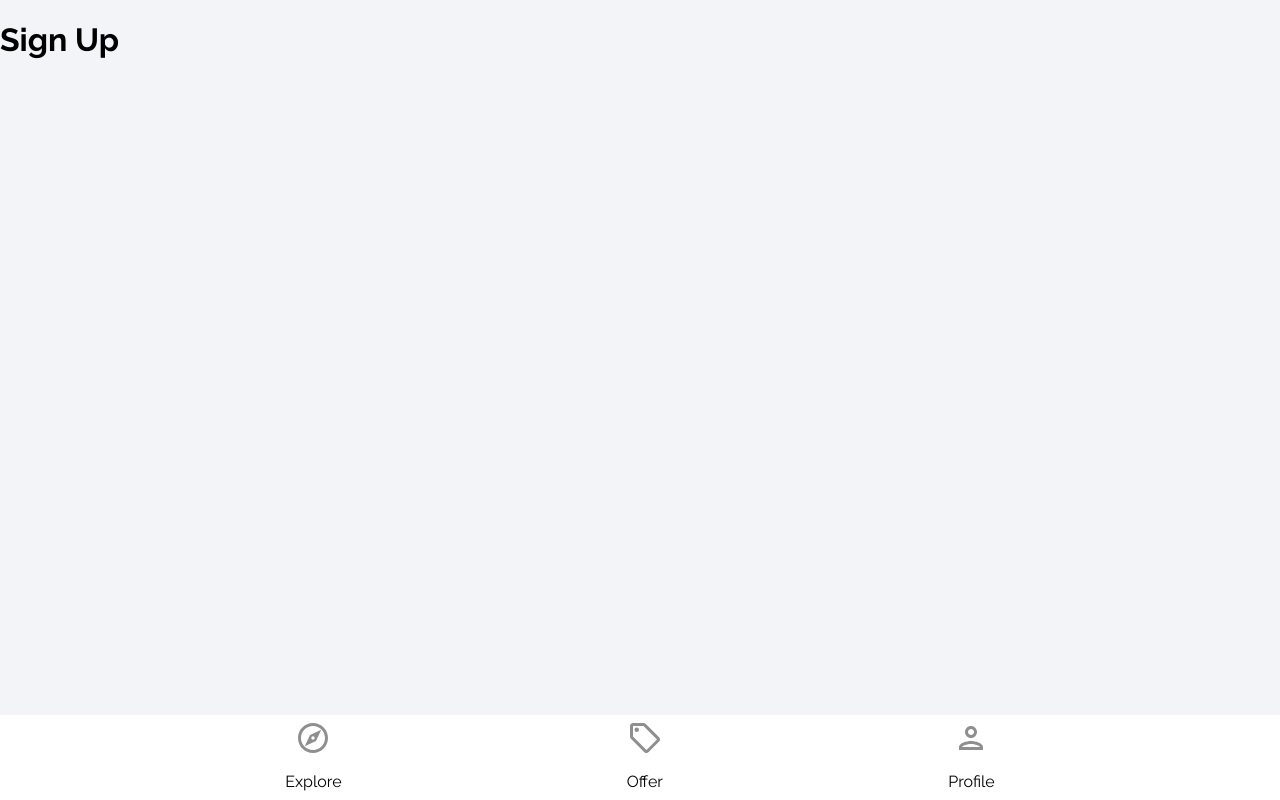
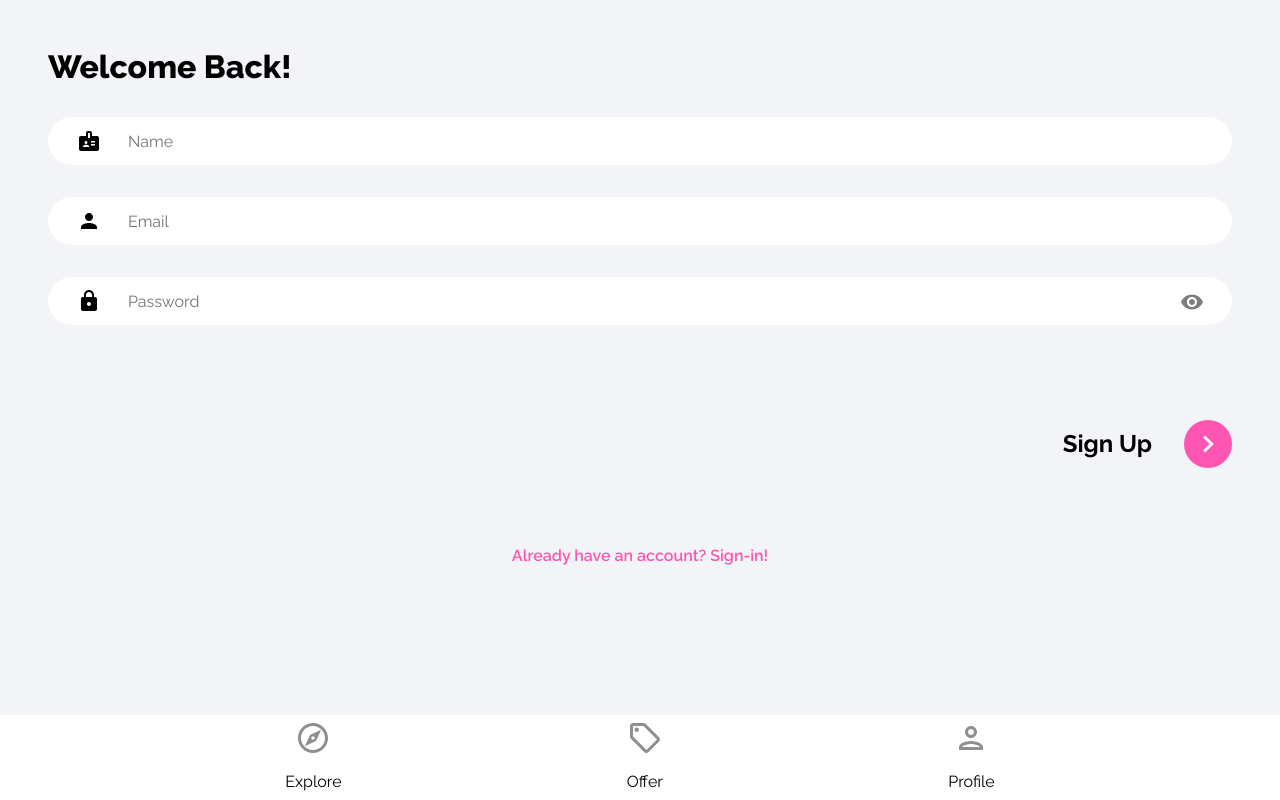
Before and after one commit to mocha-maker/e-realtor-app, a React (Create React App) app: page /sign-up in a window 1280 px wide. Built offline with nearby package versions, Linux system fonts and the light colour scheme.

Commit message:
Create sign-in and sign-up pages
Improvements - visibility icon and button styles

```diff
--- a/src/components/Navbar.jsx
+++ b/src/components/Navbar.jsx
@@ -32,8 +32,8 @@
             <p>Offer</p>
           </li>
           <li className="navbarListItem"
-            onClick={() => navigate('profile')}>
-            <ProfileIcon fill={pathMatchRoute('/profile')} width='36px' height='36px'/>
+            onClick={() => navigate('sign-in')}>
+            <ProfileIcon fill={pathMatchRoute('/sign-in')} width='36px' height='36px'/>
             <p>Profile</p>
           </li>
         </ul>
--- a/src/index.css
+++ b/src/index.css
@@ -1,7 +1,7 @@
 @import url('https://fonts.googleapis.com/css2?family=Raleway:wght@200;300;400;500;600;700;800;900&display=swap');
 :root {
   --main-font-family: Raleway, sans-serif;
-  --primary-color: #ffcc55;
+  --primary-color: #ff55b2;
 }
 
 * {
@@ -223,11 +223,15 @@
   text-align: right;
 }
 
+a:hover {
+  filter: brightness(90%);
+}
+
 .signInBar,
 .signUpBar {
   margin-top: 3rem;
   display: flex;
-  justify-content: space-between;
+  justify-content: flex-end;
   align-items: center;
   position: inherit;
 }
@@ -241,7 +245,7 @@
 @media (min-width: 1024px) {
   .signInBar,
   .signUpBar {
-    justify-content: start;
+    justify-content: flex-end;
   }
 }
 
@@ -260,12 +264,13 @@
   height: 3rem;
   background-color: var(--primary-color);
   border-radius: 50%;
+  margin-left: 2rem;
+  transition: all 0.5 ease;
 }
-@media (min-width: 1024px) {
-  .signInButton,
-  .signUpButton {
-    margin-left: 3rem;
-  }
+
+.signInButton:hover,
+.signUpButton:hover {
+  filter: brightness(110%);
 }
 
 .socialLogin {
--- a/src/pages/SignIn.jsx
+++ b/src/pages/SignIn.jsx
@@ -1,8 +1,87 @@
+import { useState } from 'react'
+import { Link, useNavigate } from 'react-router-dom'
+import { ReactComponent as ArrowRightIcon } from '../assets/svg/keyboardArrowRightIcon.svg'
+import visibilityIcon from '../assets/svg/visibilityIcon.svg'
+
 function SignIn() {
+
+   const navigate = useNavigate()
+
+ // Toggle password visibilty
+  const [showPassword, setShowPassword] = useState(false)
+  // Sign-in form data
+  const [formData, setFormData] = useState({
+    email: '',
+    password: '',
+  })
+  // destructure formData
+  const {email, password} = formData
+
+  // On text input
+  const onChange = (e) => {
+
+    setFormData((prevState) => ({
+      ...prevState,
+      [e.target.id]: e.target.value,
+    }))
+
+  }
+
+
+
   return (
-    <div>
-      <h1>Sign In</h1>
-    </div>
+    <>
+      <div className="pageContainer">
+        <header>
+          <p className="pageHeader">Welcome Back!</p>
+        </header>
+        <main>
+          <form>
+          <input
+            type="email"
+            className="emailInput"
+            placeholder="Email"
+            id='email'
+            value={email}
+            onChange={onChange}/>
+            <div className="passwordInputDiv">
+              <input
+                type={showPassword ? 'text' : 'password'}
+                className="passwordInput"
+                placeholder="Password"
+                id='password'
+                value={password}
+                onChange={onChange}/>
+                <img src={visibilityIcon}
+                  alt="show password"
+                  className='showPassword'
+                  style={showPassword ? { opacity: '1'} : {opacity: '0.5'}}
+                  onClick={(e) => {
+                    setShowPassword((prevState) => !prevState)
+                  }} />
+            </div>
+            <Link to='/forgot-password' className='forgotPasswordLink'>
+              Forgot Password
+            </Link>
+
+            <div className="signInBar">
+              <p className="signInText">
+                Sign In
+              </p>
+              <button className='signInButton'>
+                <ArrowRightIcon fill='#fff' width='34px' height='34px'/>
+              </button>
+            </div>
+            </form>
+
+            {/* Google OAuth */}
+
+            <Link to='/sign-up' className='registerLink'>
+              First time? Sign up for a free account!
+            </Link>
+        </main>
+      </div>
+    </>
   )
 }
 export default SignIn
--- a/src/pages/SignUp.jsx
+++ b/src/pages/SignUp.jsx
@@ -1,8 +1,91 @@
+import { useState } from 'react'
+import { Link, useNavigate } from 'react-router-dom'
+import { ReactComponent as ArrowRightIcon } from '../assets/svg/keyboardArrowRightIcon.svg'
+import visibilityIcon from '../assets/svg/visibilityIcon.svg'
+
 function SignUp() {
+
+   const navigate = useNavigate()
+
+ // Toggle password visibilty
+  const [showPassword, setShowPassword] = useState(false)
+  // Sign-in form data
+  const [formData, setFormData] = useState({
+    email: '',
+    password: '',
+  })
+  // destructure formData
+  const { name, email, password} = formData
+
+  // On text input
+  const onChange = (e) => {
+
+    setFormData((prevState) => ({
+      ...prevState,
+      [e.target.id]: e.target.value,
+    }))
+
+  }
+
+
+
   return (
-    <div>
-      <h1>Sign Up</h1>
-    </div>
+    <>
+      <div className="pageContainer">
+        <header>
+          <p className="pageHeader">Welcome Back!</p>
+        </header>
+        <main>
+          <form>
+          <input
+            type="text"
+            className="nameInput"
+            placeholder="Name"
+            id='name'
+            value={name}
+            onChange={onChange}/>
+          <input
+            type="email"
+            className="emailInput"
+            placeholder="Email"
+            id='email'
+            value={email}
+            onChange={onChange}/>
+            <div className="passwordInputDiv">
+              <input
+                type={showPassword ? 'text' : 'password'}
+                className="passwordInput"
+                placeholder="Password"
+                id='password'
+                value={password}
+                onChange={onChange}/>
+                <img src={visibilityIcon}
+                  alt="show password"
+                  className='showPassword'
+                  style={showPassword ? { opacity: '1'} : {opacity: '0.5'}}
+                  onClick={(e) => {
+                    setShowPassword((prevState) => !prevState)
+                  }} />
+            </div>
+
+            <div className="signUpBar">
+              <p className="signUpText">
+                Sign Up
+              </p>
+              <button className='signUpButton'>
+                <ArrowRightIcon fill='#fff' width='34px' height='34px'/>
+              </button>
+            </div>
+            </form>
+
+            {/* Google OAuth */}
+
+            <Link to='/sign-in' className='registerLink'>
+              Already have an account? Sign-in!
+            </Link>
+        </main>
+      </div>
+    </>
   )
 }
 export default SignUp
```
Also changed, not shown: 1 other file (tests, documents, lock files or other folders).
